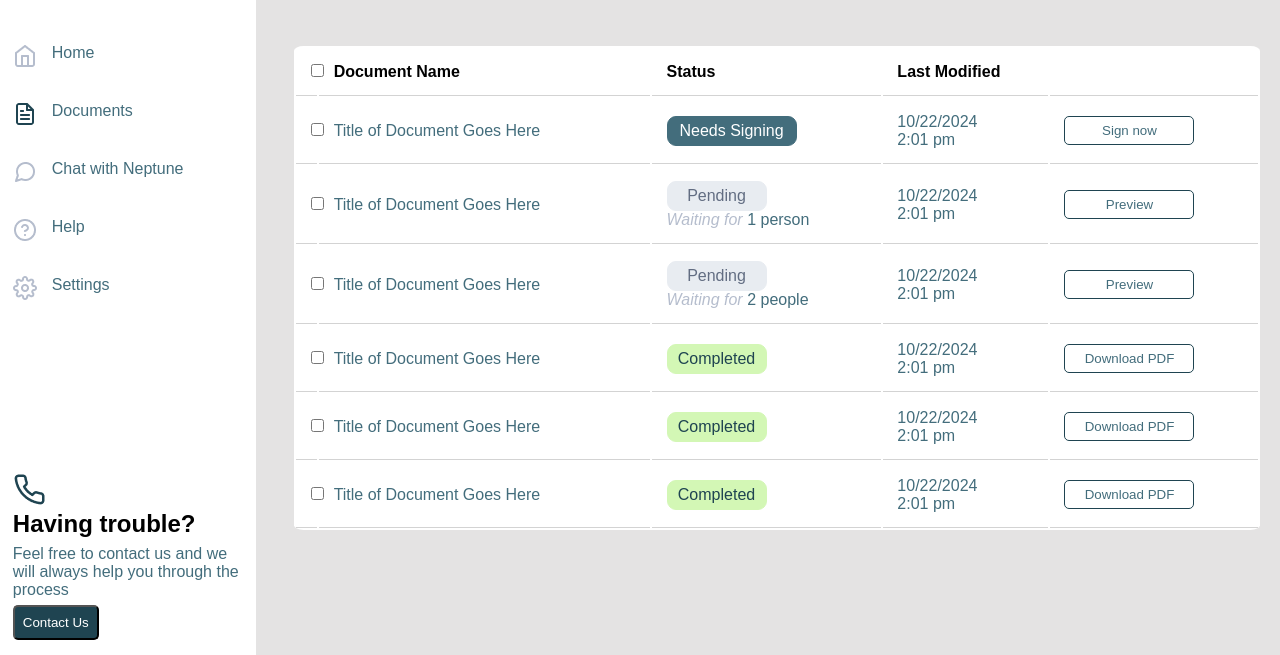
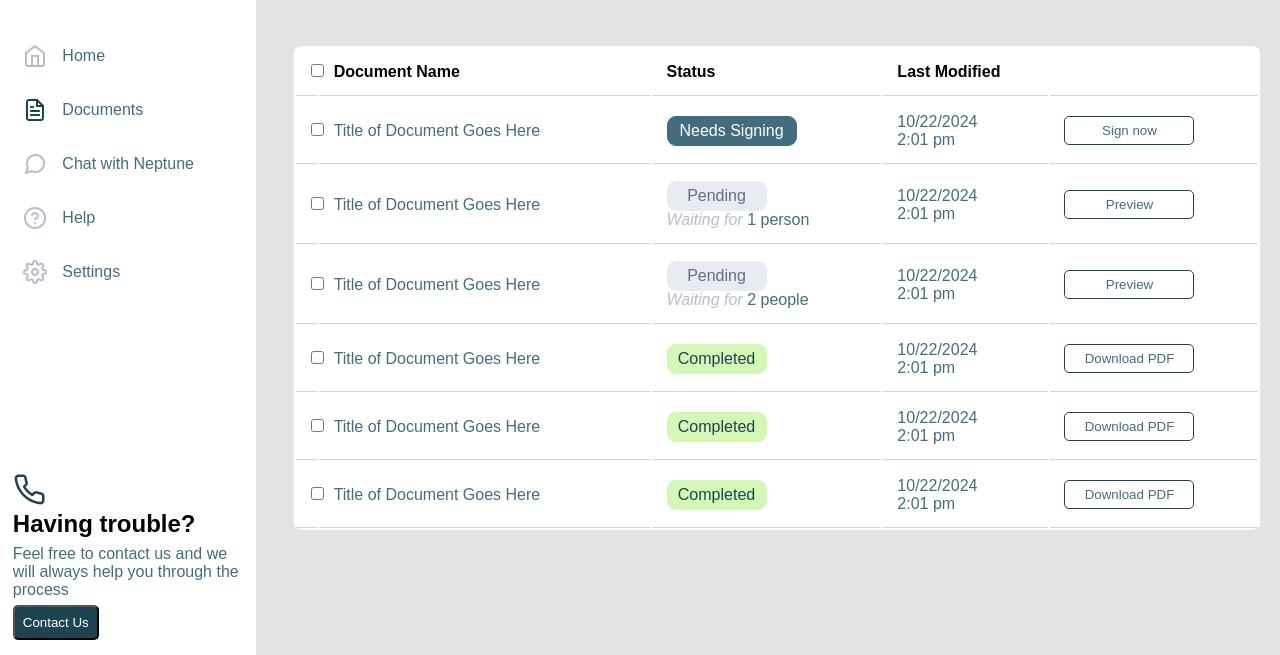
Before and after one commit to Jay-23-sharma/Frontend_Project, a plain HTML site: page index.html in a window 1280 px wide. Shown: the part 145-800 px from the top of the page. Drawn offline with Linux system fonts and the light colour scheme; files whose address does not match are found by name.

Commit message:
fixed util icons

```diff
--- a/index.html
+++ b/index.html
@@ -32,37 +32,37 @@
           <div class="side-element">
             <div class="utils">
               <div class="nav">
-                <div><img src="icons/home 1.png" /></div>
+                <div class="util-img"><img src="icons/home 1.png" /></div>
                 <div class="text">
-                  <p><a href="">Home</a></p>
+                    <a class="util-button" href="">Home</a>
                 </div>
               </div>
 
               <div class="nav">
-                <div><img src="icons/file-text 1.png" /></div>
+                <div class="util-img"><img src="icons/file-text 1.png" /></div>
                 <div class="text">
-                  <p><a href="">Documents</a></p>
+                    <a class="util-button" href="">Documents</a>
                 </div>
               </div>
 
               <div class="nav">
-                <div><img src="icons/message-circle 1.png" /></div>
+                <div class="util-img"><img src="icons/message-circle 1.png" /></div>
                 <div class="text">
-                  <p><a href="">Chat with Neptune</a></p>
+                    <a class="util-button" href="">Chat with Neptune</a>
                 </div>
               </div>
 
               <div class="nav">
-                <div><img src="icons/help-circle 1.png" /></div>
+                <div class="util-img"><img src="icons/help-circle 1.png" /></div>
                 <div class="text">
-                  <p><a href="">Help</a></p>
+                    <a class="util-button" href="">Help</a>
                 </div>
               </div>
 
               <div class="nav">
-                <div><img src="icons/settings 1.png" /></div>
+                <div class="util-img"><img src="icons/settings 1.png" /></div>
                 <div class="text">
-                  <p><a href="">Settings</a></p>
+                    <a class="util-button" href="">Settings</a>
                 </div>
               </div>
             </div>
--- a/styles.css
+++ b/styles.css
@@ -215,16 +215,29 @@ td {
   padding: 15px 0px;
 }
 
+.text{
+    align-self: center;
+}
+
+.util-img{
+    display: flex;
+    width:15%;
+    justify-content: flex-end;
+}
+
+
+
 .nav:hover {
   background-color: #d3f7b5;
 }
 
-a {
+.util-button {
   text-decoration: none;
   color: #436d7c;
+
 }
 
-a:hover {
+.util-button:hover {
   background-color: #d3f7b5;
 }
 
```
